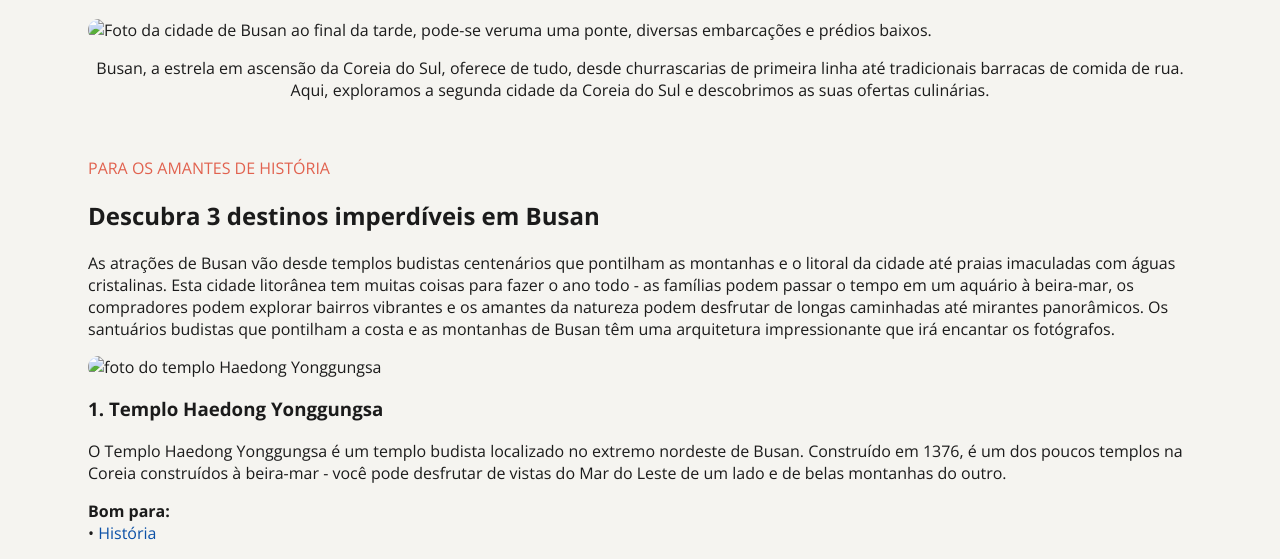
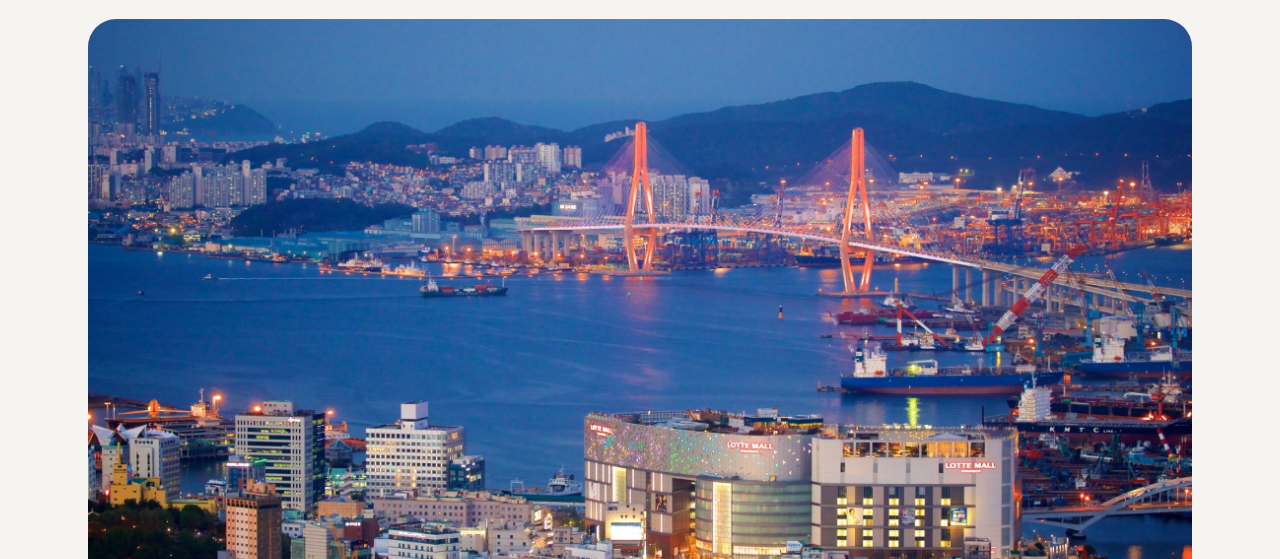
Before and after one commit to dev-FilipeBCS/tourist-place, a plain HTML site: page index.html in a window 1280 px wide. Shown: the part 241-800 px from the top of the page. Drawn offline with nearby package versions, Linux system fonts and the light colour scheme; the site is published under a folder, as on GitHub Pages, so addresses that start at the root find nothing.

Commit message:
Fixed image paths

```diff
--- a/index.html
+++ b/index.html
@@ -15,7 +15,7 @@
     <main>
         <p class="headline-orange">SUA PRÓXIMA VIAGEM:</p>
         <h1>Conheça Busan</h1>
-        <img src="/assets/Busan.jpg" alt="Foto da cidade de Busan ao final da tarde, pode-se veruma uma ponte, diversas embarcações e prédios baixos.">
+        <img src="assets/Busan.jpg" alt="Foto da cidade de Busan ao final da tarde, pode-se veruma uma ponte, diversas embarcações e prédios baixos.">
         <p class="center">Busan, a estrela em ascensão da Coreia do Sul, oferece de tudo, desde churrascarias de primeira linha até tradicionais barracas de comida de rua. Aqui, exploramos a segunda cidade da Coreia do Sul e descobrimos as suas ofertas culinárias.</p>
         <div>
             <p class="headline-orange">PARA OS AMANTES DE HISTÓRIA</p>
@@ -24,7 +24,7 @@
                 As atrações de Busan vão desde templos budistas centenários que pontilham as montanhas e o litoral da cidade até praias imaculadas com águas cristalinas. Esta cidade litorânea tem muitas coisas para fazer o ano todo - as famílias podem passar o tempo em um aquário à beira-mar, os compradores podem explorar bairros vibrantes e os amantes da natureza podem desfrutar de longas caminhadas até mirantes panorâmicos.
                 Os santuários budistas que pontilham a costa e as montanhas de Busan têm uma arquitetura impressionante que irá encantar os fotógrafos.
             </p>
-            <img  src="/assets/temple-haedong-yonggungsa.jpg" alt="foto do templo Haedong Yonggungsa">
+            <img  src="assets/temple-haedong-yonggungsa.jpg" alt="foto do templo Haedong Yonggungsa">
                 <h3>1. Templo Haedong Yonggungsa</h3>
                 <p>
                     O Templo Haedong Yonggungsa é um templo budista localizado no extremo nordeste de Busan. Construído em 1376, é um dos poucos templos na Coreia construídos à beira-mar - você pode desfrutar de vistas do Mar do Leste de um lado e de belas montanhas do outro.
```
